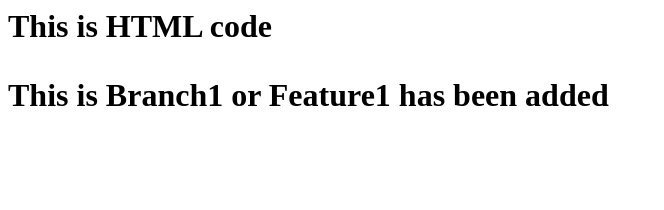
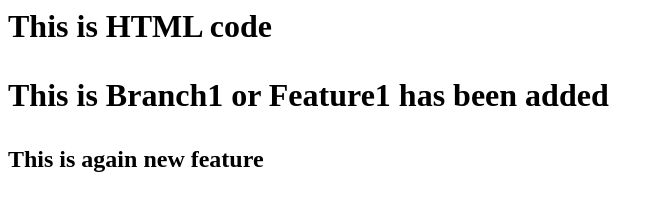
Before and after one commit to GaneshDuggirala/localrepo, a plain HTML site: page index.html in a window 1280 px wide. Shown: the whole page, without its empty margins (0-664 px from the left). Drawn offline with Linux system fonts and the light colour scheme.

Commit message:
mistake in  feature

```diff
--- a/index.html
+++ b/index.html
@@ -1,2 +1,3 @@
 <h1>This is HTML code<h1>
 <p>This is Branch1 or Feature1 has been added</p>
+<h2>This is again new feature</h2>
```
